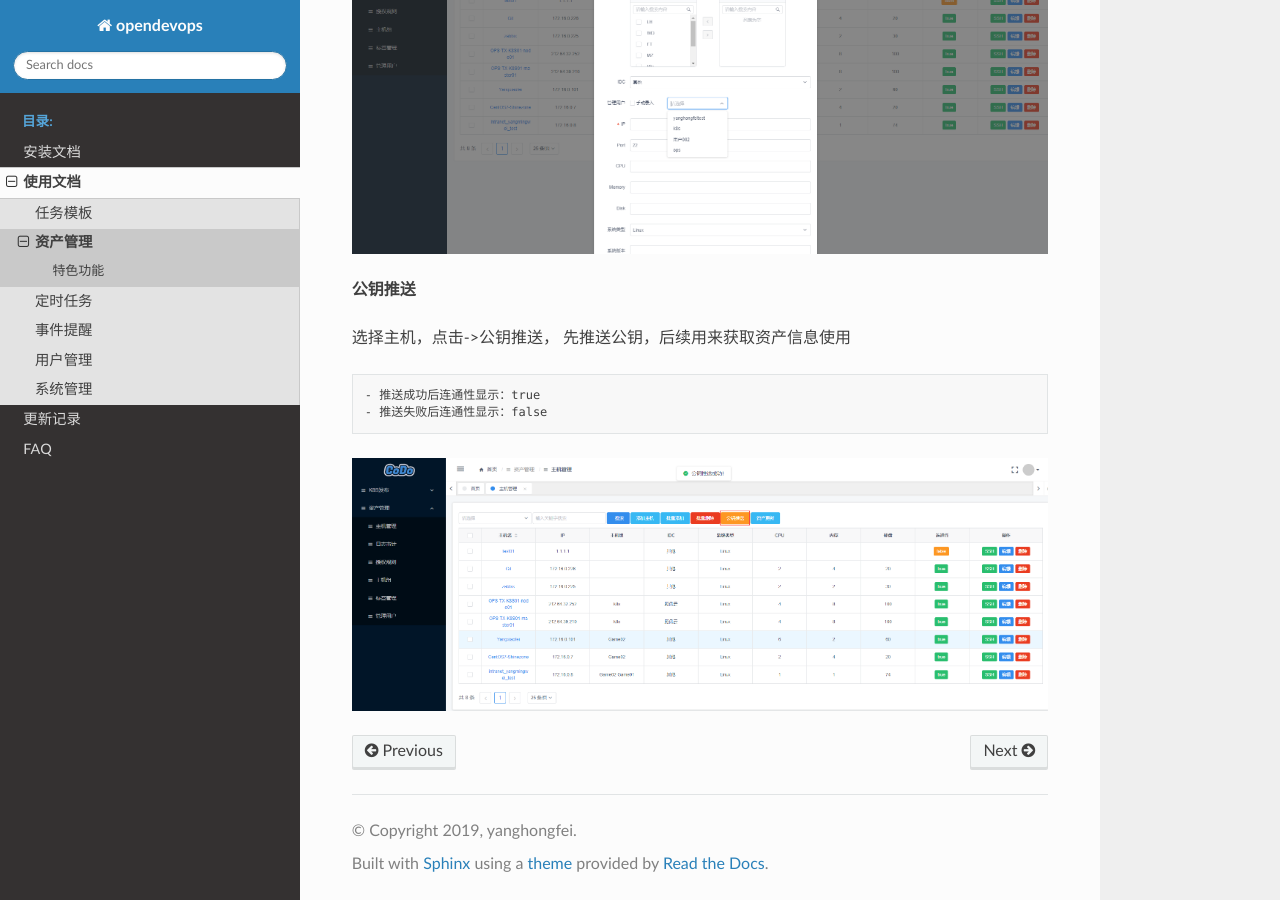
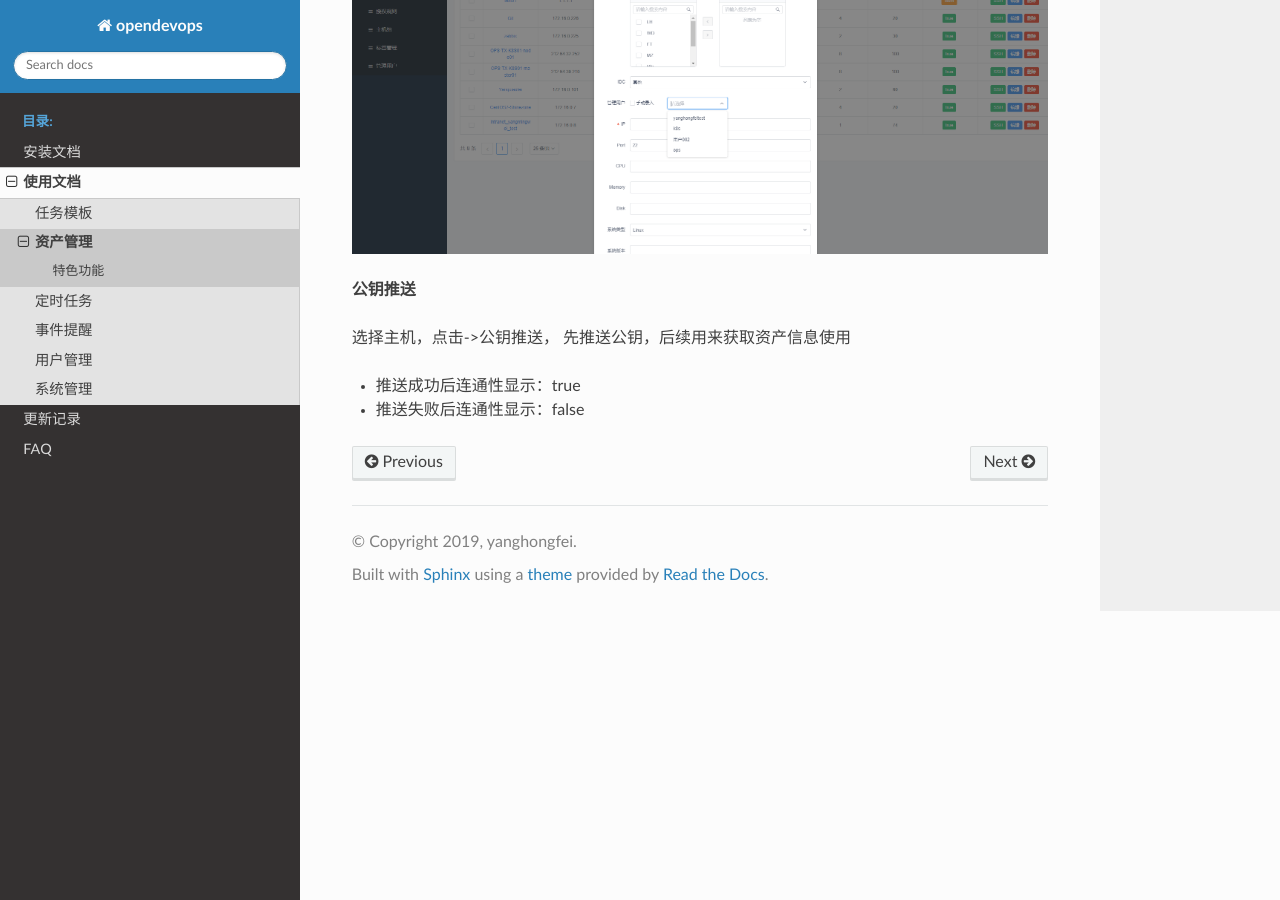
Before and after one commit to opendevops-cn/opendevops, a Sphinx documentation site: the page built from docs/source/cmdb_manager.md, in a window 1280 px wide and 900 px high, scrolled down 872 px. Built offline with Sphinx 7.4.7 and the Read the Docs theme 2.0.0, drawn with Linux system fonts in a browser that asks for light colours; pages that are not in the unit, such as notebooks, are missing from menus.

Commit message:
更新CMDB信息

````diff
--- a/docs/source/cmdb_manager.md
+++ b/docs/source/cmdb_manager.md
@@ -34,9 +34,8 @@
 
 选择主机，点击->公钥推送， 先推送公钥，后续用来获取资产信息使用
 
-```
 - 推送成功后连通性显示：true
 - 推送失败后连通性显示：false
-```
 
-![](./_static/images/cmdb_add_key.png)
+
+<!--![](./_static/images/cmdb_add_key.png)-->
````
